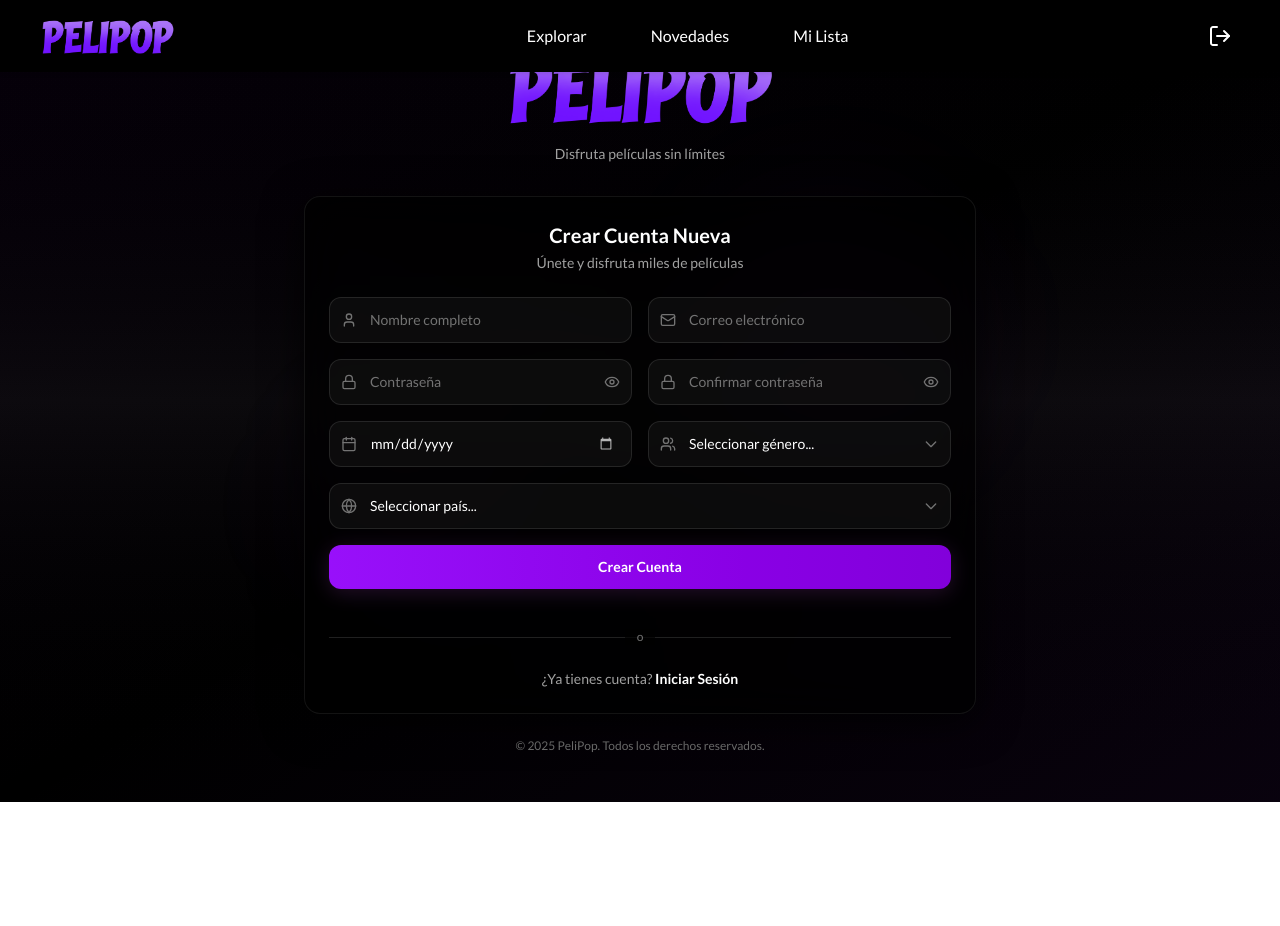
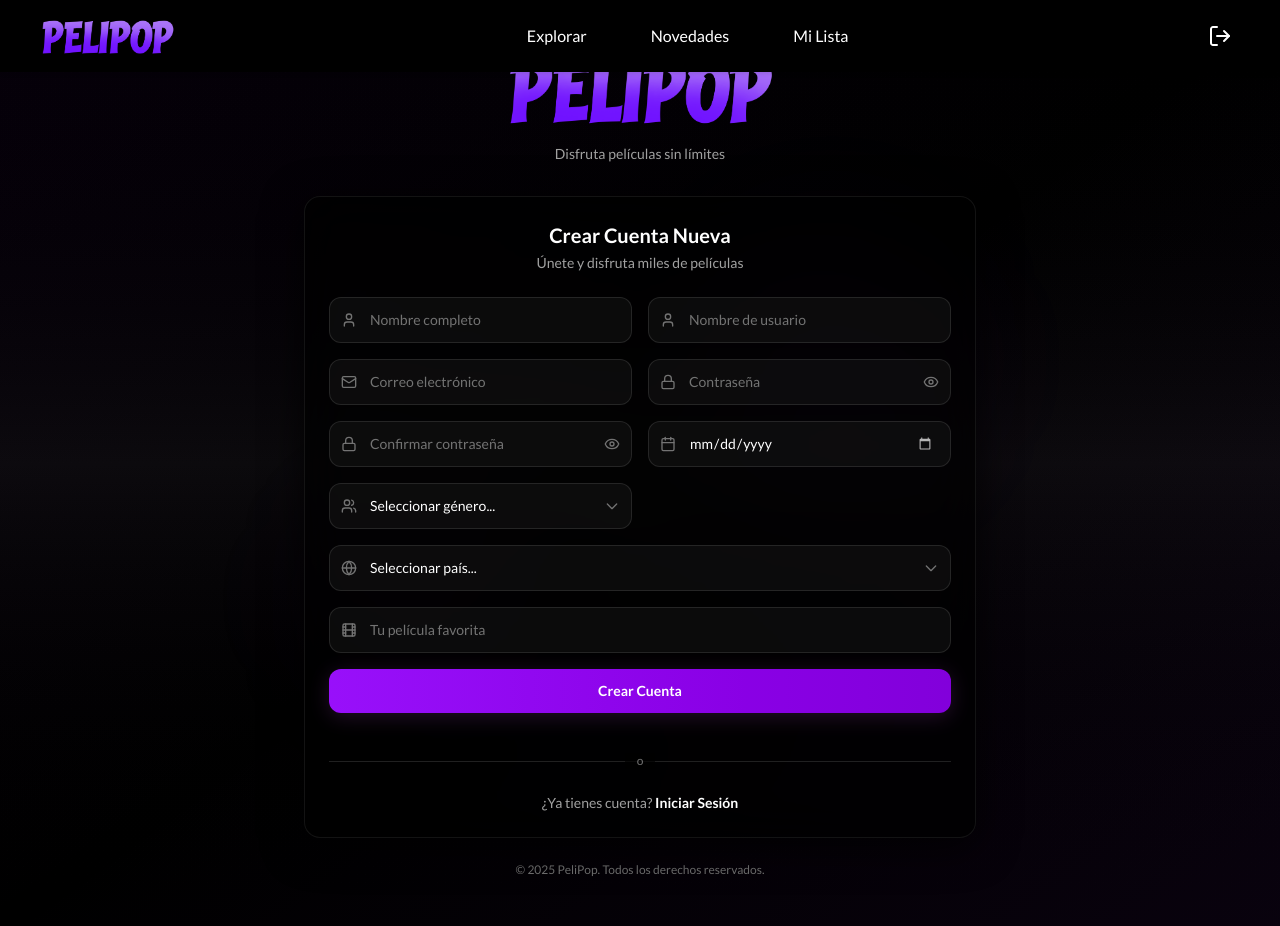
Before and after one commit to maryhug/FrontPoliPop, a React (Vite) app: page /register in a window 1280 px wide. Before the commit the page ends 802 px from the top, so only its background shows below. Built offline with nearby package versions, Linux system fonts and the light colour scheme.

Commit message:
Add username and favorite movie fields to registration form

```diff
--- a/src/Components/register.tsx
+++ b/src/Components/register.tsx
@@ -1,6 +1,6 @@
 import React, { useState, type ChangeEvent, type FormEvent } from "react";
 import { useNavigate } from "react-router-dom";
-import { Mail, Lock, User, Calendar, Users, Globe, Eye, EyeOff } from "lucide-react";
+import { Mail, Lock, User, Calendar, Users, Globe, Eye, EyeOff, Film } from "lucide-react";
 import { apiService } from "../services/api";
 import "../Styles/login.css";
 import logo from "../assets/logo.png";
@@ -8,12 +8,14 @@ import logo from "../assets/logo.png";
 const RegisterInicial: React.FC = () => {
     const [formData, setFormData] = useState({
         fullname: "",
+        username: "",
         email: "",
         password: "",
         confirmPassword: "",
         birthdate: "",
         gender: "",
-        country: ""
+        country: "",
+        favoriteMovie: ""
     });
     const [loading, setLoading] = useState(false);
     const [error, setError] = useState("");
@@ -48,18 +50,16 @@ const RegisterInicial: React.FC = () => {
         }
 
         try {
-            // Generar username del email (parte antes del @)
-            const username = formData.email.split('@')[0];
-
             // Preparar datos para el registro usando la interfaz User
             const userData = {
-                username: username,
+                username: formData.username,
                 passwordHash: formData.password,
                 email: formData.email,
                 fullName: formData.fullname,
                 birthdate: formData.birthdate,
                 gender: formData.gender,
-                country: formData.country
+                country: formData.country,
+                favoriteMovie: formData.favoriteMovie
             };
 
             // Usar el método createUser que ya existe en api.ts
@@ -144,6 +144,23 @@ const RegisterInicial: React.FC = () => {
                                     disabled={loading}
                                     className="w-full pl-10 pr-4 py-3 bg-neutral-900/50 border border-neutral-700/50 rounded-xl text-white placeholder-neutral-500 focus:border-purple-600/50 focus:bg-neutral-900/70 focus:shadow-[0_0_15px_rgba(87,35,100,0.2)] transition-all duration-200 outline-none text-sm disabled:opacity-50 disabled:cursor-not-allowed"
                                     placeholder="Nombre completo"
+                                />
+                            </div>
+
+                            {/* Campo Username */}
+                            <div className="relative group">
+                                <div className="absolute inset-y-0 left-0 pl-3 flex items-center pointer-events-none">
+                                    <User className="h-4 w-4 text-neutral-500 group-focus-within:text-purple-500 transition-colors duration-200" />
+                                </div>
+                                <input
+                                    type="text"
+                                    name="username"
+                                    value={formData.username}
+                                    onChange={handleChange}
+                                    required
+                                    disabled={loading}
+                                    className="w-full pl-10 pr-4 py-3 bg-neutral-900/50 border border-neutral-700/50 rounded-xl text-white placeholder-neutral-500 focus:border-purple-600/50 focus:bg-neutral-900/70 focus:shadow-[0_0_15px_rgba(87,35,100,0.2)] transition-all duration-200 outline-none text-sm disabled:opacity-50 disabled:cursor-not-allowed"
+                                    placeholder="Nombre de usuario"
                                 />
                             </div>
 
@@ -307,6 +324,23 @@ const RegisterInicial: React.FC = () => {
                             </div>
                         </div>
 
+                        {/* Campo Película Favorita - Ancho completo */}
+                        <div className="relative group">
+                            <div className="absolute inset-y-0 left-0 pl-3 flex items-center pointer-events-none">
+                                <Film className="h-4 w-4 text-neutral-500 group-focus-within:text-purple-500 transition-colors duration-200" />
+                            </div>
+                            <input
+                                type="text"
+                                name="favoriteMovie"
+                                value={formData.favoriteMovie}
+                                onChange={handleChange}
+                                required
+                                disabled={loading}
+                                className="w-full pl-10 pr-4 py-3 bg-neutral-900/50 border border-neutral-700/50 rounded-xl text-white placeholder-neutral-500 focus:border-purple-600/50 focus:bg-neutral-900/70 focus:shadow-[0_0_15px_rgba(87,35,100,0.2)] transition-all duration-200 outline-none text-sm disabled:opacity-50 disabled:cursor-not-allowed"
+                                placeholder="Tu película favorita"
+                            />
+                        </div>
+
                         {/* Botón de registro */}
                         <button
                             onClick={handleSubmit}
```
